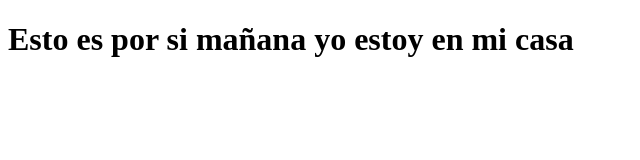
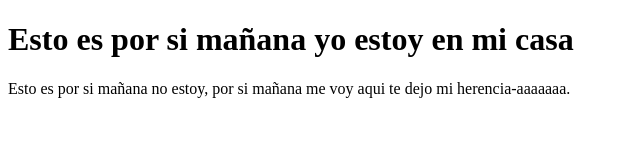
Before and after one commit to bryan4k/estudio-platzi, a plain HTML site: page index.html in a window 1280 px wide. Shown: the whole page, without its empty margins (0-640 px from the left). Drawn offline with Linux system fonts and the light colour scheme.

Commit message:
Se agrega un parrafo al body

```diff
--- a/index.html
+++ b/index.html
@@ -8,5 +8,9 @@
 </head>
 <body>
     <h1>Esto es por si mañana yo estoy en mi casa</h1>
+    <p>
+        Esto es por si mañana no estoy, por si mañana me voy
+        aqui te dejo mi herencia-aaaaaaa.
+    </p>
 </body>
 </html>
```
